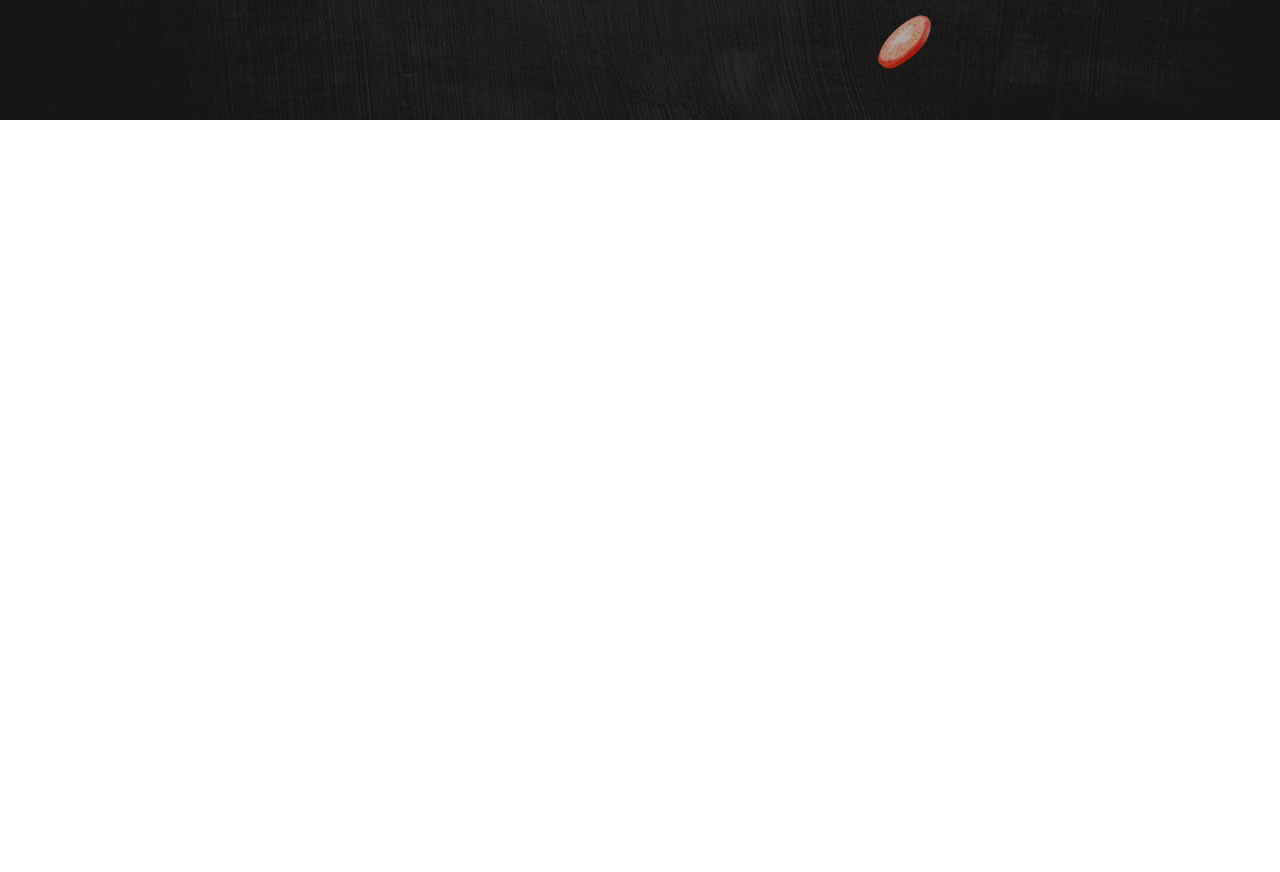
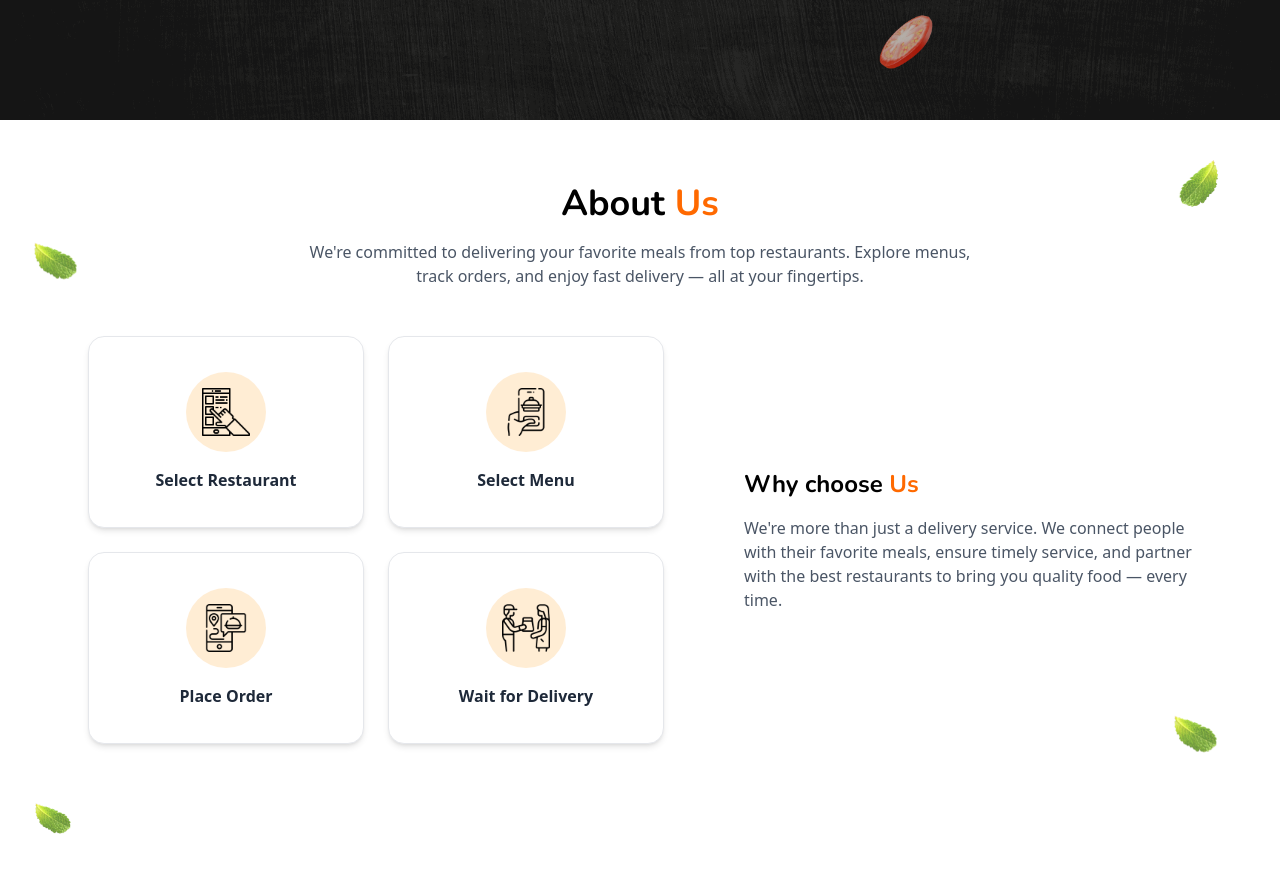
Before and after one commit to javidShabin/delivista-customer-page, a React (Vite) app: page / in a window 1280 px wide. Shown: the part 680-1552 px from the top of the page. Before the commit the page ends 800 px from the top, so only its background shows below. Built offline with nearby package versions, Linux system fonts and the light colour scheme; a web font is replaced by a local one.

Commit message:
Create the  about page component and add images also add decoration images with moving animation, and make the aabout page perfectly responsive for all screens

```diff
--- /dev/null
+++ b/src/pages/About.tsx
@@ -0,0 +1,117 @@
+
+import mintLeaf from "../assets/images/mint.png";
+import mintLeaf1 from "../assets/images/mint1.png";
+import restaurant from "../assets/images/restaurant.png";
+import menu from "../assets/images/menu.png";
+import order from "../assets/images/order.png";
+import delivery from "../assets/images/delivery.png";
+
+const AboutPage = () => {
+  const steps = [
+    {
+      src: restaurant,
+      title: "Select Restaurant",
+    },
+    {
+      src: menu,
+      title: "Select Menu",
+    },
+    {
+      src: order,
+      title: "Place Order",
+    },
+    {
+      src: delivery,
+      title: "Wait for Delivery",
+    },
+  ];
+
+  return (
+    <section className="bg-white py-16 min-h-[95vh] relative overflow-hidden">
+      {/* Decorative Images */}
+      <img
+        src={mintLeaf}
+        alt="Mint"
+        width={50}
+        height={50}
+        className="absolute top-10 right-10 animate-slideRight"
+      />
+      <img
+        src={mintLeaf1}
+        alt="Mint Leaf"
+        width={50}
+        height={50}
+        className="absolute bottom-10 left-10 animate-slideRight"
+      />
+      <img
+        src={mintLeaf1}
+        alt="Mint Decoration"
+        width={60}
+        height={60}
+        className="absolute top-[120px] left-[40px] animate-slideRight"
+      />
+      <img
+        src={mintLeaf1}
+        alt="Mint Decoration"
+        width={60}
+        height={60}
+        className="absolute bottom-[120px] right-[40px] animate-slideRight"
+      />
+
+      {/* Main Container */}
+      <div className="max-w-6xl mx-auto px-6 z-10 relative">
+        {/* Header Section */}
+        <div className="mb-12 text-center">
+          <h1 className="text-4xl font-bold mb-4">
+            About <span className="text-orange-500">Us</span>
+          </h1>
+          <p className="text-gray-600 max-w-2xl mx-auto">
+            We're committed to delivering your favorite meals from top
+            restaurants. Explore menus, track orders, and enjoy fast delivery —
+            all at your fingertips.
+          </p>
+        </div>
+
+        {/* Grid + Info Section */}
+        <div className="flex flex-col lg:flex-row items-center justify-between gap-10">
+          {/* Feature Grid */}
+          <div className="grid grid-cols-1 sm:grid-cols-2 gap-6 w-full max-w-xl">
+            {steps.map((item, index) => (
+              <div
+                key={index}
+                className="flex flex-col items-center justify-center p-6 h-48 rounded-2xl bg-white border border-gray-200 shadow-md hover:shadow-xl transition-all duration-300 group hover:bg-amber-50"
+              >
+                <div className="bg-orange-100 rounded-full p-4 group-hover:scale-110 transition-transform duration-300">
+                  <img
+                    src={item.src}
+                    alt={item.title}
+                    width={48}
+                    height={48}
+                    className="w-12 h-12 object-contain"
+                  />
+                </div>
+                <p className="mt-4 text-base font-semibold text-gray-800 group-hover:text-amber-600">
+                  {item.title}
+                </p>
+              </div>
+            ))}
+          </div>
+
+          {/* Why Choose Us */}
+          <div className="max-w-md text-center lg:text-left">
+            <h2 className="text-2xl font-bold mb-4">
+              Why choose <span className="text-orange-500">Us</span>
+            </h2>
+            <p className="text-gray-600">
+              We're more than just a delivery service. We connect people with
+              their favorite meals, ensure timely service, and partner with the
+              best restaurants to bring you quality food — every time.
+            </p>
+          </div>
+        </div>
+      </div>
+    </section>
+  );
+};
+
+export default AboutPage;
--- a/src/pages/Home.tsx
+++ b/src/pages/Home.tsx
@@ -1,4 +1,3 @@
-
 import mintLeaf from "../assets/images/mint.png";
 import mintLeaf1 from "../assets/images/mint1.png";
 import tomato from "../assets/images/tomato.png";
@@ -7,9 +6,11 @@ import chilly from "../assets/images/chilly.png";
 import chilly1 from "../assets/images/chilly1.png";
 import banner from "../assets/images/banner.png";
 import heroBg from "../assets/images/hero.png";
+import AboutPage from "./About";
 
 const Home = () => {
   return (
+    <>
       <section
         className="w-full min-h-screen flex flex-col justify-center items-center relative bg-cover bg-center"
         style={{ backgroundImage: `url(${heroBg})` }}
@@ -74,6 +75,9 @@ const Home = () => {
           </div>
         </div>
       </section>
+
+      <AboutPage />
+    </>
   );
 };
 
```
Lines whose indentation alone changed are shown as unchanged.
